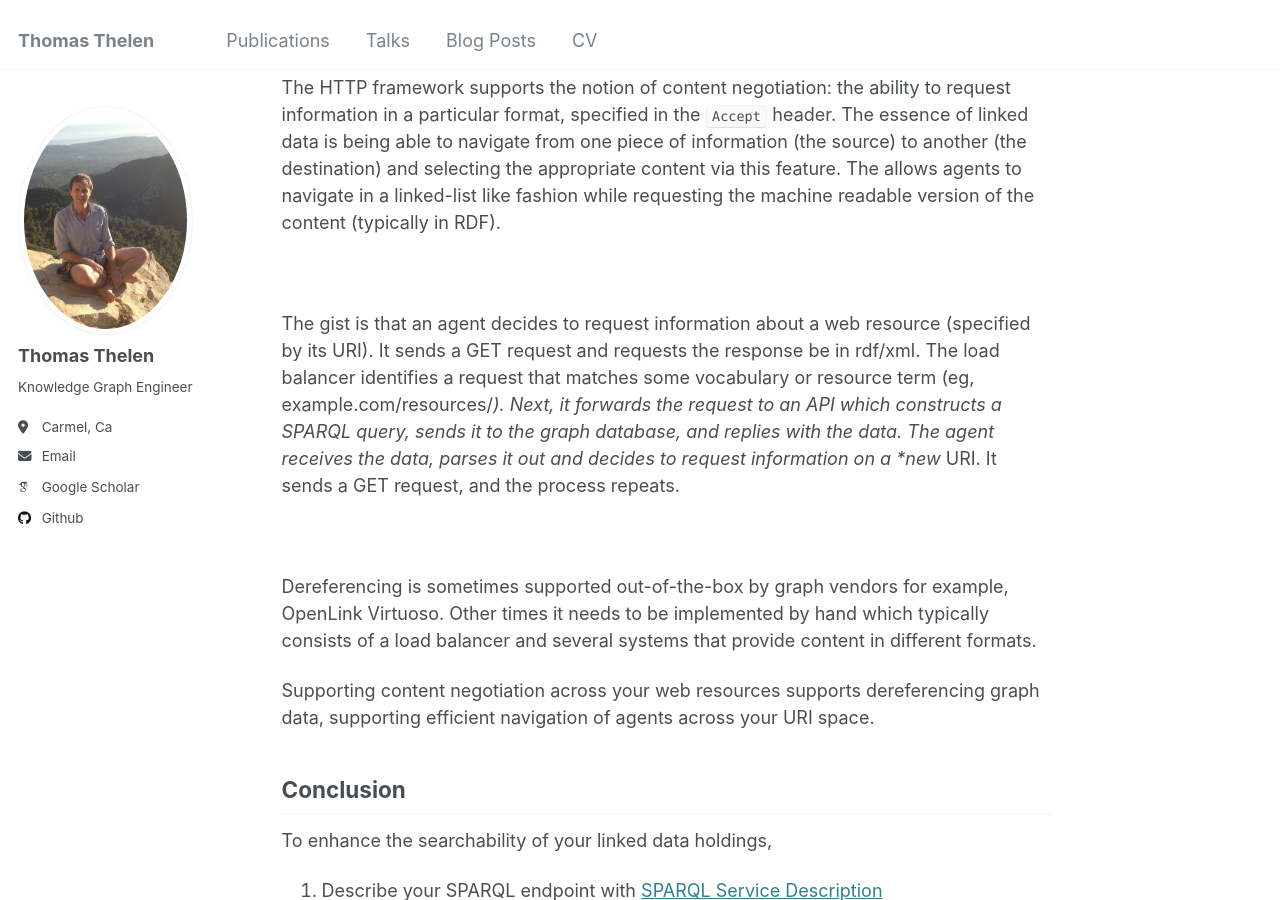
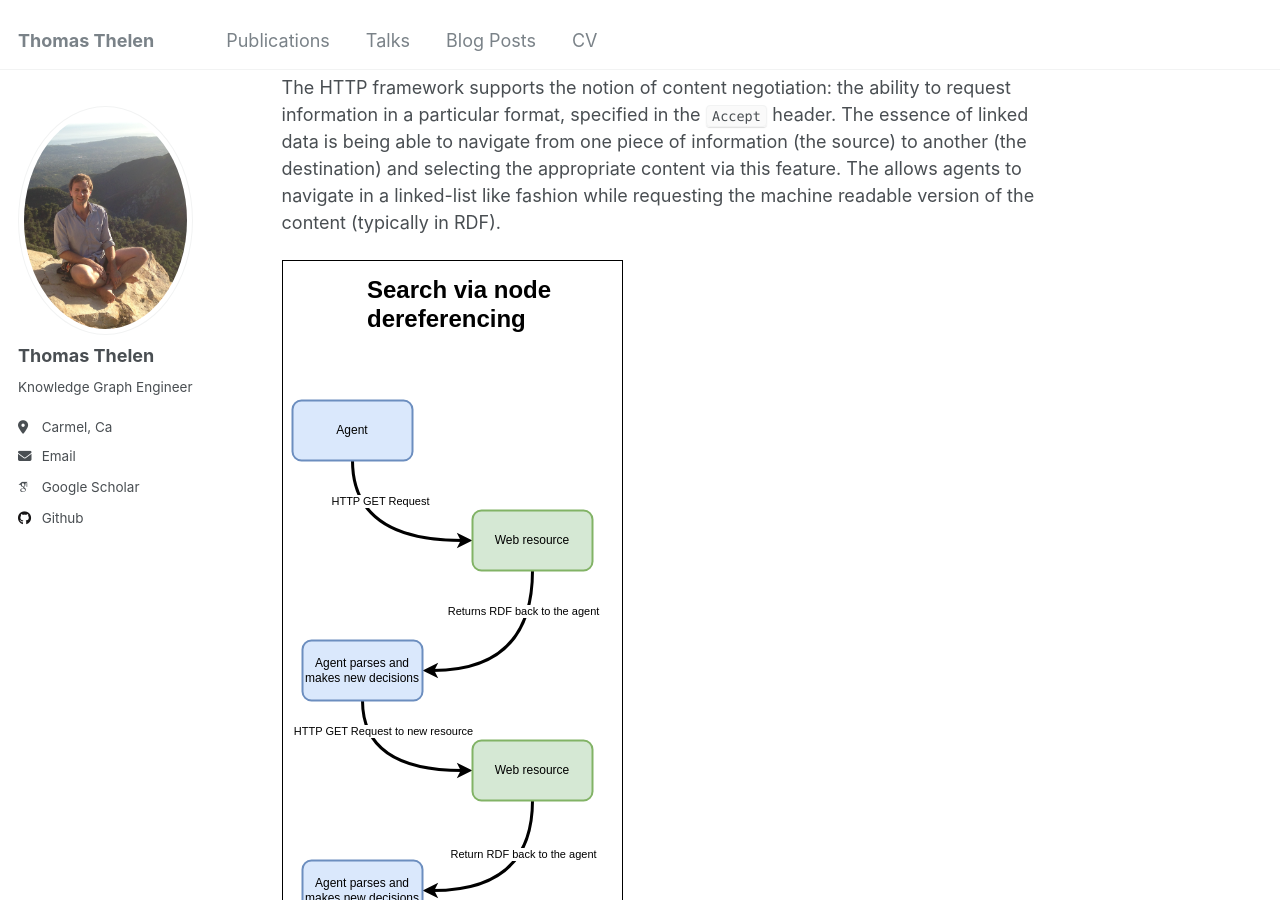
Before and after one commit to ThomasThelen/thomasthelen.github.io, a Jekyll site: the page built from _posts/2025-07-29-ai-ready-linked-data.md, in a window 1280 px wide and 900 px high, scrolled down 4403 px. Built offline with Jekyll 4.4.1, drawn with Linux system fonts in a browser that asks for light colours; some web fonts are replaced.

Commit message:
Fix image links

```diff
--- a/_posts/2025-07-29-ai-ready-linked-data.md
+++ b/_posts/2025-07-29-ai-ready-linked-data.md
@@ -141,11 +141,11 @@ Further down in the record we actually describe each dataset where we can declar
 
 The HTTP framework supports the notion of content negotiation: the ability to request information in a particular format, specified in the `Accept` header. The essence of linked data is being able to navigate from one piece of information (the source) to another (the destination) and selecting the appropriate content via this feature. The allows agents to navigate in a linked-list like fashion while requesting the machine readable version of the content (typically in RDF).
 
-![](../images/posts/ai-ready/node-deref.svg)
+![](/images/posts/ai-ready/node-deref.svg)
 
 The gist is that an agent decides to request information about a web resource (specified by its URI). It sends a GET request and requests the response be in rdf/xml. The load balancer identifies a request that matches some vocabulary or resource term (eg, example.com/resources/*). Next, it forwards the request to an API which constructs a SPARQL query, sends it to the graph database, and replies with the data. The agent receives the data, parses it out and decides to request information on a *new* URI. It sends a GET request, and the process repeats.
 
-![](../images/posts/ai-ready/cn-stack.svg)
+![](/images/posts/ai-ready/cn-stack.svg)
 
 Dereferencing is sometimes supported out-of-the-box by graph vendors for example, OpenLink Virtuoso. Other times it needs to be implemented by hand which typically consists of a load balancer and several systems that provide content in different formats.
 
```
